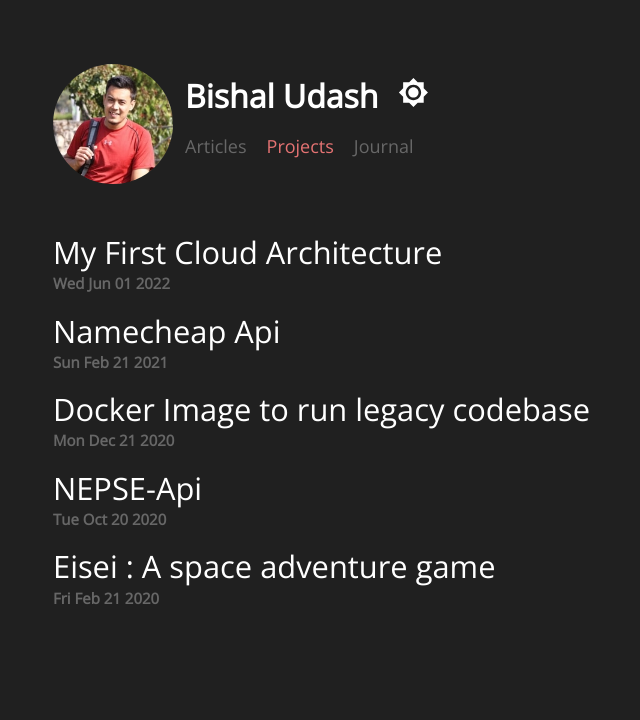
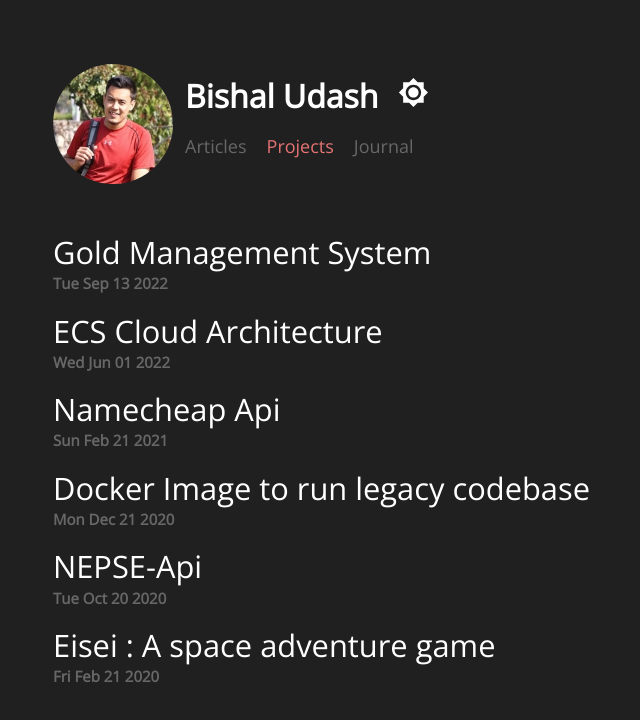
Before and after one commit to bishaludas/bishaludas.github.io, a React (Create React App) app: page /projects in a window 1280 px wide. Shown: the top 720 px of the page, without its empty margins (203-843 px from the left). Built offline with nearby package versions, Linux system fonts and the light colour scheme.

Commit message:
added new project GMS

```diff
--- /dev/null
+++ b/src/components/projects/posts/GMS.js
@@ -0,0 +1,44 @@
+import React from "react";
+import Typography from "@material-ui/core/Typography";
+import Alert from "@material-ui/lab/Alert";
+import GMSImage from "./images/gms.png";
+
+const GMS = () => {
+  return (
+    <article>
+      <Typography variant="h5" color="primary">
+        Gold Management System
+      </Typography>
+
+      <img className="mt-3" src={GMSImage} alt="eisei.jpeg" />
+
+      <p>
+        I built an offline desktop application to manage gold business of a
+        client. It is build on top of electron js and sqlite.
+      </p>
+
+      <p>
+        According to client
+        <Alert icon={false} severity="success">
+          Several software/app option available in the market didn't meet our
+          requirement. So, we opt to customize the app according to our needs.
+          GMS is very user friendly and made inventory tracking very easy. They
+          give prompt response to the queries and adjustments required.
+        </Alert>
+      </p>
+
+      <p>
+        Project url :{" "}
+        <a
+          href="https://bishaludash.com.np/GMS/"
+          rel="noopener noreferrer"
+          target="_blank"
+        >
+          GMS
+        </a>
+      </p>
+    </article>
+  );
+};
+
+export default GMS;
--- a/src/components/projects/posts/MyFirstCloudArchitecture.js
+++ b/src/components/projects/posts/MyFirstCloudArchitecture.js
@@ -7,7 +7,7 @@ const MyFirstCloudArchitecture = () => {
   return (
     <article>
       <Typography variant="h5" color="primary">
-        My First cloud Architecture
+        ECS cloud Architecture
       </Typography>
       <div>
         <p>
--- a/src/components/projects/posts/ProjectIndex.js
+++ b/src/components/projects/posts/ProjectIndex.js
@@ -3,6 +3,7 @@ import NepseApi from "./NepseApi";
 import NamecheapApi from "./NamecheapApi";
 import DockerImage from "./DockerImage";
 import MyFirstCloudArchitecture from "./MyFirstCloudArchitecture";
+import GMS from "./GMS";
 
 export const Posts = [
   {
@@ -43,7 +44,7 @@ export const Posts = [
     component: DockerImage,
   },
   {
-    title: "My First Cloud Architecture",
+    title: "ECS Cloud Architecture",
     slug_title: "aws_cloud_architecture",
     summary:
       "I build an auto-scalable cloud architecture build on top of AWS Elastic container service using Fargate as compute resource.",
@@ -52,6 +53,16 @@ export const Posts = [
     created_at: "2022-06-01",
     updated_at: "2022-06-01",
     component: MyFirstCloudArchitecture,
+  },
+  {
+    title: "Gold Management System",
+    slug_title: "gold_management_system",
+    summary: "I build an offline desktop application for a client's business.",
+    tags: "AWS, Cloud, DevOps, Container",
+    status: "publish",
+    created_at: "2022-09-13",
+    updated_at: "2022-09-13",
+    component: GMS,
   },
 ];
 
```
Also changed, not shown: src/components/projects/posts/images/gms.png (added).
